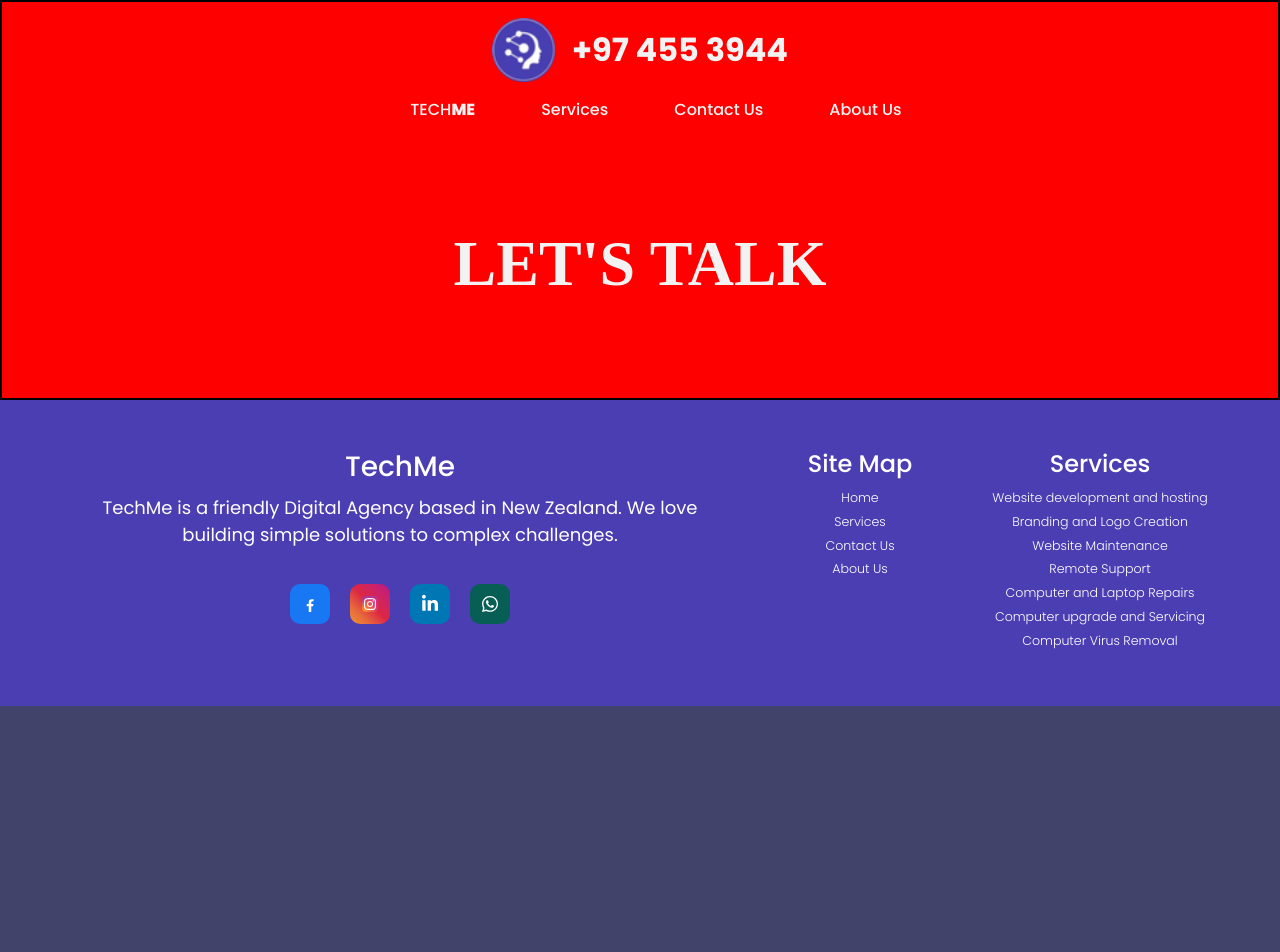
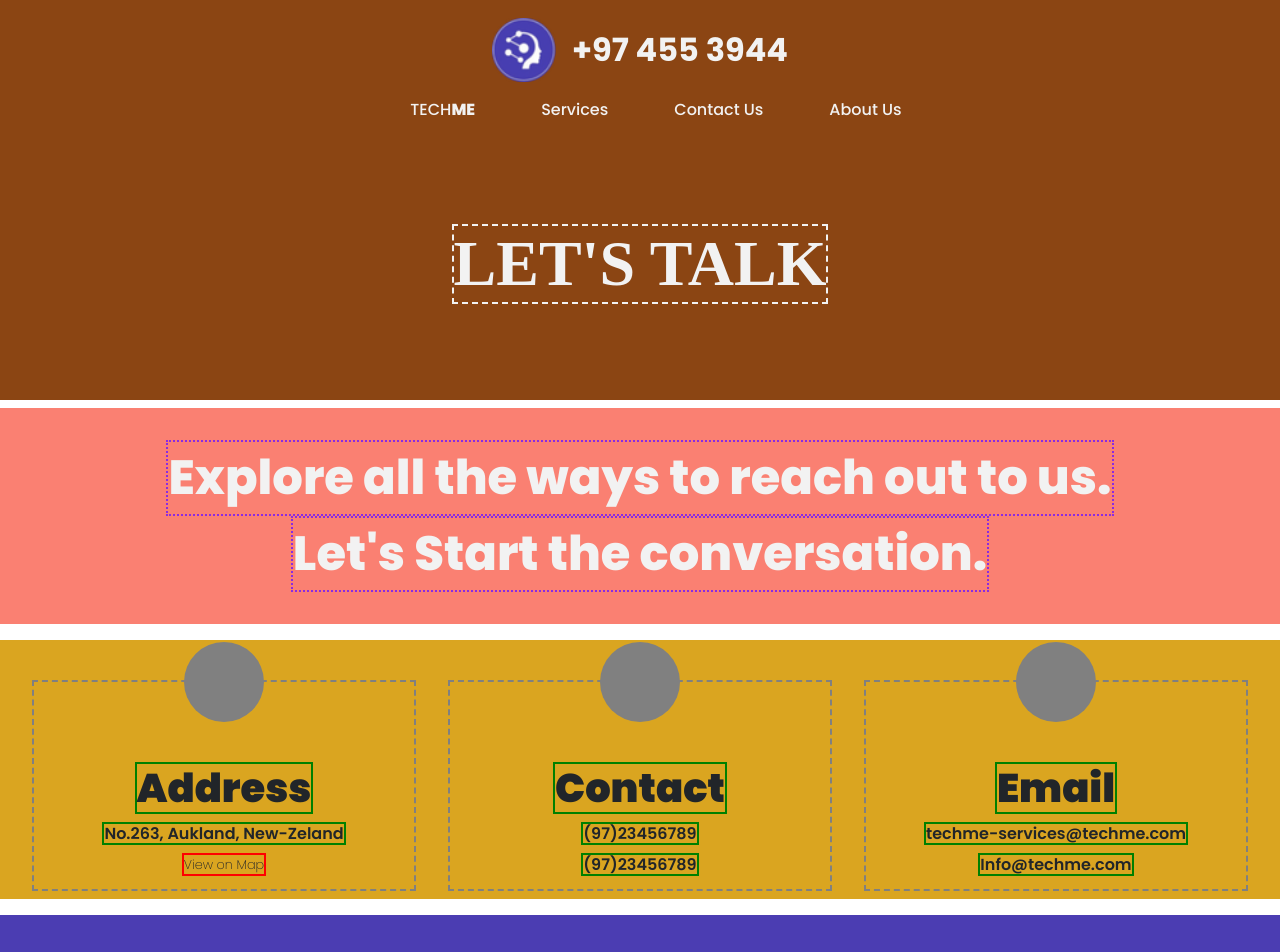
Before and after one commit to baayesh/TechMe, a React (Create React App) app: page /contact-us in a window 1280 px wide. Shown: the top 952 px of the page. Before the commit the page ends 800 px from the top, so only its background shows below. Built offline with nearby package versions, Linux system fonts and the light colour scheme; a web font is replaced by a local one.

Commit message:
developed contact details area

```diff
--- a/src/App.js
+++ b/src/App.js
@@ -15,6 +15,7 @@ import CustomerReviews from "./pages/Home/Customer Reviews/CustomerReviews";
 import ContactUs from "./pages/Home/Contact Us/ContactUs";
 import ComingSoon from "./pages/Coming Soon/ComingSoon";
 import Header from "./components/Header/Header";
+import ContactDetails from "./pages/Contact Us/ContactDetails";
 
 function App() {
   return (
@@ -33,6 +34,7 @@ function App() {
           <Route path="/contact-us">
             <Navigation />
             <Header />
+            <ContactDetails />
             <Footer />
           </Route>
           <Route path="/services">
--- a/src/components/Header/Header.css
+++ b/src/components/Header/Header.css
@@ -1,8 +1,7 @@
 .header-mdiv{
-  background-color: red;
+ background-color: saddlebrown;
  min-width: 100%;
  min-height: 50dvh;
- border: 2px solid black;
  display: flex;
  justify-content: center;
  align-items: center;
@@ -12,6 +11,7 @@
 
 .header-mdiv h2{
   color: #f2f2f2;
+  border: 2px dashed #f2f2f2;
   margin-bottom: 0;
   font-family: "Lovelo";
   font-weight: 900;
--- /dev/null
+++ b/src/pages/Contact Us/ContactDetails.css
@@ -0,0 +1,100 @@
+.conde-mdiv {
+  /* behavior */
+  display: flex;
+  flex-direction: column;
+  align-items: center;
+  /* Colors */
+  background-color: salmon;
+  /* Spaces */
+  padding: 2em;
+  margin-top: 0.5em;
+}
+
+.conde-mdiv p {
+  /* Outline and colors */
+  border: 2px dotted blueviolet;
+  color: #f2f2f2;
+  /* Fonts */
+  font-family: "Poppins", sans-serif;
+  font-size: 3rem;
+  font-weight: 800;
+  /* Spaces */
+  margin-bottom: 0;
+}
+
+.conde-details {
+  /* behavior */
+  display: flex;
+  flex-direction: row;
+  justify-content: center;
+  /* colors */
+  background-color: goldenrod;
+  /* Sizes and spaces */
+  width: 100%;
+  gap: 2em;
+  margin: 1em 0em;
+  padding-top: 2em;
+
+}
+/* Contact cards */
+
+.conde-card{
+    /* behavior */
+    display: flex;
+    flex-direction: column;
+    align-items: center;
+    /* Colors */
+    border:2px dashed gray;
+    margin: 0.5em 0em;
+    /* Spaces */
+    width: 30%;
+    gap: 0.5em;
+}
+
+.conde-card h2{
+   /* colors */
+    border: 2px solid green;
+    /* font */
+    font-family: Poppins, sans-serif;
+    font-weight:900 ;
+    font-size: 2.5rem;
+
+    /* Spaces and sizes */
+    margin-bottom: 0;
+    margin-top:2em;
+
+}
+
+.conde-card h4{
+    /* Colors */
+    border: 2px solid green;
+    /* fonts */
+    font-family: Poppins, sans-serif;
+    font-weight:600 ;
+    font-size: 1rem;
+    /* Spaces and sizes */
+    margin-bottom: 0;
+}
+
+.conde-card p{
+    border:2px solid red;
+    /* font */
+    font-family: Poppins, sans-serif;
+    font-weight:200 ;
+    font-size: 0.8rem;
+    /* Spaces and sizes */
+    margin-bottom: 1em;
+}
+
+.cc-circle{
+    /* behavior */
+    position: absolute;
+    /* Spaces and Sizes */
+    height: 5em;
+    width: 5em;
+    border-radius: 5em;
+    margin-top: -2.5em;
+    /* colors */
+    background-color: gray;
+
+}
--- /dev/null
+++ b/src/pages/Contact Us/ContactDetails.jsx
@@ -0,0 +1,37 @@
+import React from "react";
+import "./ContactDetails.css";
+
+const ContactDetails = () => {
+  return (
+    <div>
+      <div className="conde-mdiv">
+        <p>Explore all the ways to reach out to us.</p>
+        <p>Let's Start the conversation.</p>
+      </div>
+      <div className="conde-details">
+        <div className="conde-card">
+          <div className="cc-circle"></div>
+          <h2>Address</h2>
+          <h4>No.263, Aukland, New-Zeland</h4>
+          <p>View on Map</p>
+        </div>
+        <div className="conde-card">
+          <div className="cc-circle"></div>
+          <h2>Contact</h2>
+          <h4>(97)23456789</h4>
+          <h4>(97)23456789</h4>
+
+        </div>
+        <div className="conde-card">
+          <div className="cc-circle"></div>
+          <h2>Email</h2>
+          <h4>techme-services@techme.com</h4>
+          <h4>Info@techme.com</h4>
+
+        </div>
+      </div>
+    </div>
+  );
+};
+
+export default ContactDetails;
```
